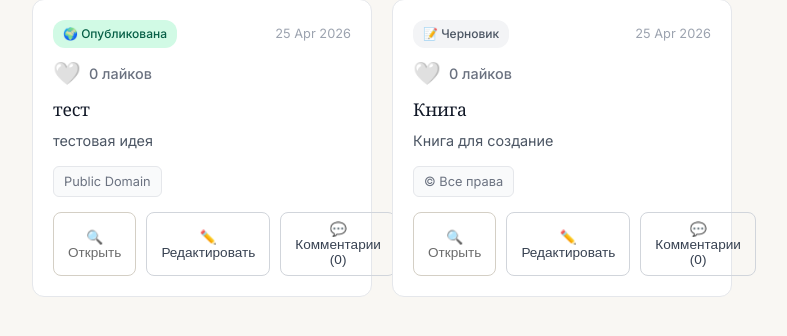
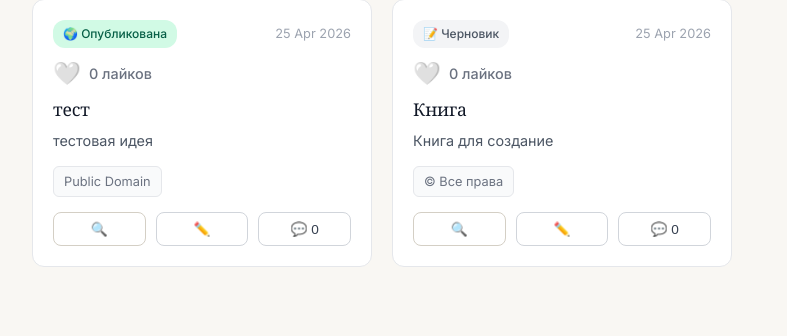
Before and after one commit to viktorialesnyh/FundOfIdeas2, a Flask app: page /ideas in a window 1280 px wide. Shown: the part 242-578 px from the top of the page, without its empty margins (78-865 px from the left). Run offline with Flask 3, Linux system fonts and the light colour scheme; a user stored in the database is signed in.

Commit message:
Исправила баг отображения комментария к идее

```diff
--- a/templates/ideas.html
+++ b/templates/ideas.html
@@ -93,10 +93,10 @@
                     </div>
 
                     <div class="card-actions">
-                        <button class="action-btn" onclick="openViewModal(this.closest('.idea-card'))">🔍 Открыть</button>
-                        <button class="action-btn outline" onclick="openEditModal(this.closest('.idea-card'))">✏️ Редактировать</button>
-                        <!-- Обновленная кнопка комментариев -->
-                        <button class="action-btn outline" onclick="openIdeaCommentModal({{ idea.id }})">💬 Комментарии ({{ idea.comments|length }})</button>
+                        <button class="action-btn" onclick="openViewModal(this.closest('.idea-card'))">🔍 </button>
+                        <button class="action-btn outline" onclick="openEditModal(this.closest('.idea-card'))">✏️</button>
+                        <!-- Исправленная кнопка комментариев (компактная) -->
+                        <button class="action-btn outline" onclick="openIdeaCommentModal({{ idea.id }})" title="Комментарии">💬 {{ idea.comments|length }}</button>
                     </div>
                 </div>
 
@@ -140,6 +140,7 @@
                 </div>
             {% endif %}
         </div>
+
         <!-- === МОДАЛЬНОЕ ОКНО СОЗДАНИЯ === -->
         <div id="createIdeaModal" class="modal">
             <div class="modal-content">
@@ -198,6 +199,7 @@
                 </form>
             </div>
         </div>
+
         <!-- === МОДАЛЬНОЕ ОКНО ПРОСМОТРА === -->
         <div id="viewIdeaModal" class="modal">
             <div class="modal-content">
@@ -253,7 +255,6 @@
                             </select>
                         </div>
                     </div>
-
                     <div class="form-group">
                         <label>Лицензия</label>
                         <select id="editLicense" name="license">
@@ -277,6 +278,7 @@
             </div>
         </div>
     </main>
+
     <script>
         // Функции для комментариев идей
         function openIdeaCommentModal(id) {
```
Also changed, not shown: templates/team_members.html (+21 -8 lines), db/fundofideas.db. Lines whose indentation alone changed are shown as unchanged.
